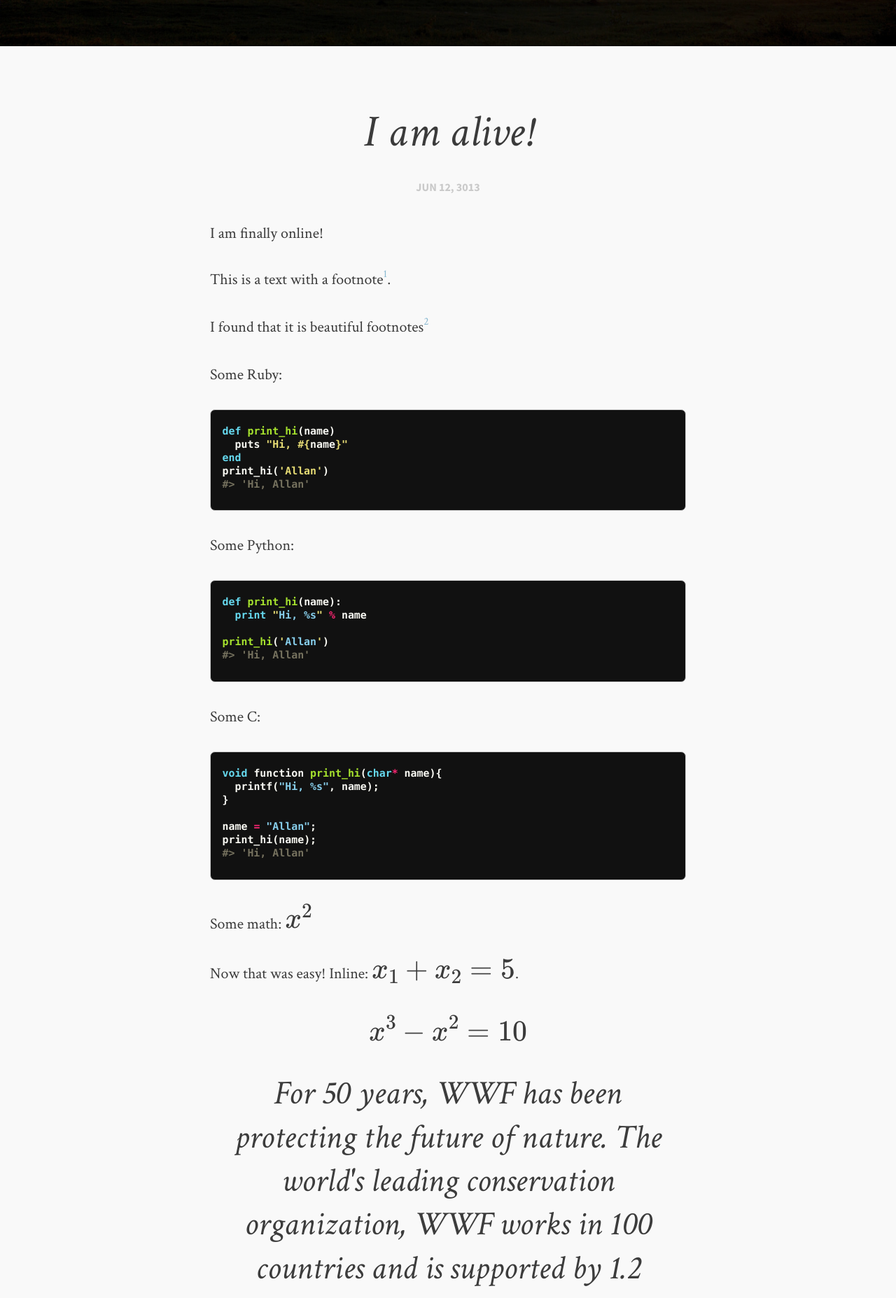
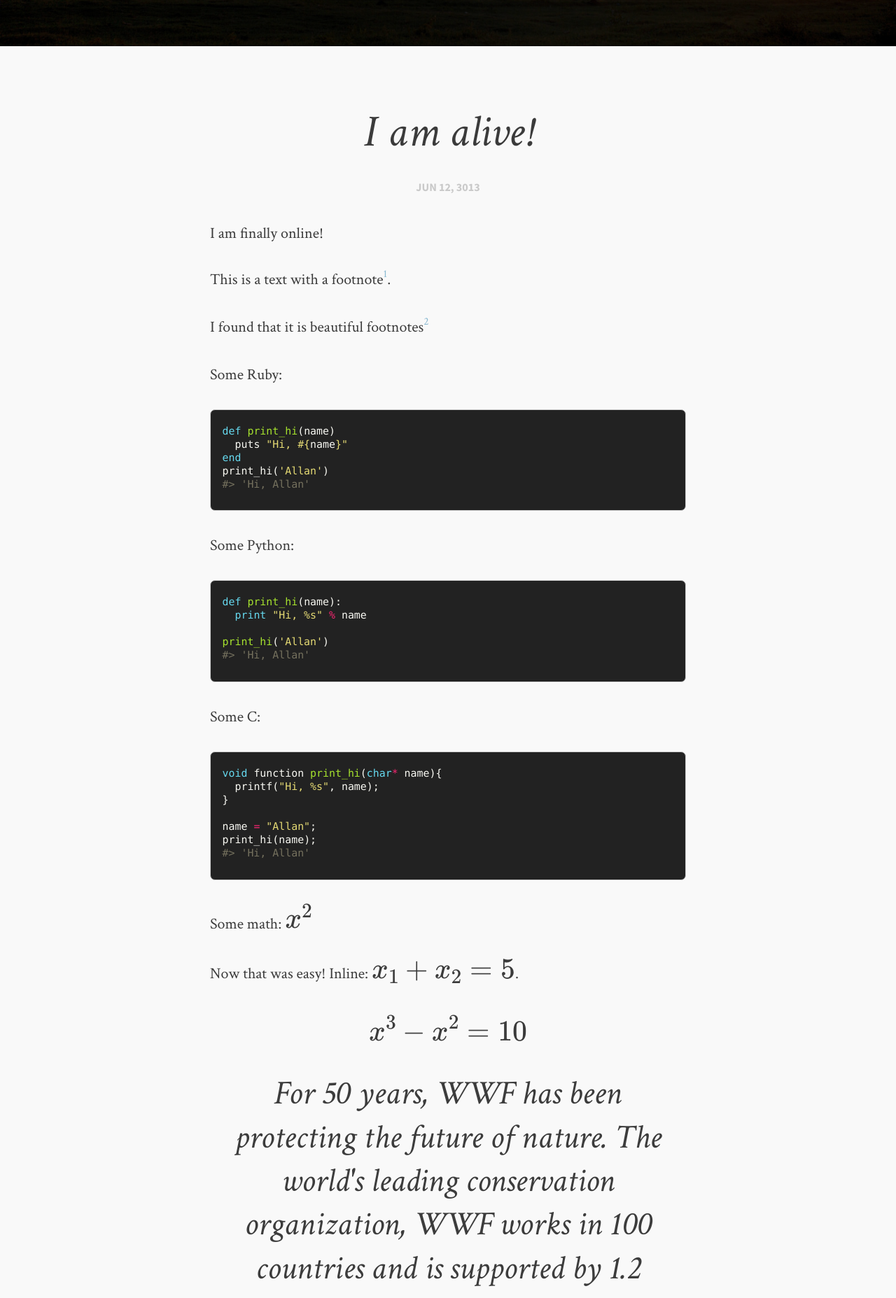
Before and after one commit to snowdj/allanino.github.io, a Jekyll site: the page built from _posts/2014-06-11-other-post.md, in a window 1280 px wide. Shown: the part 484-2339 px from the top of the page at 70% size. Built offline with Jekyll 4.4.1, drawn with Linux system fonts in a browser that asks for light colours; formulas are drawn with MathJax 3; comment, search, counter and statistics services are not loaded.

Commit message:
Better syntax highlight support.

```diff
--- a/assets/css/i.css
+++ b/assets/css/i.css
@@ -397,41 +397,6 @@ blockquote, blockquote p {
   text-align: center;
   color: #3c3c3c;
   margin-bottom: 33px;
-}
-
-/*   Code Formatting    */
-code {
-  color: #24536b;
-  font-family: "Monaco", "Courier New", "Courier";
-  font-size: .75em;
-  font-weight: bold;
-}
-
-.highlight {
-  background: #3b3b3b;
-  padding: 12px;
-  border-radius: 4px;
-  margin-bottom: 33px;
-  overflow-x: scroll;
-}
-.highlight code {
-  color: #f9f9f9;
-  font-family: "Monaco", "Courier New", "Courier";
-  font-size: .9em;
-}
-.highlight code .lineno {
-  margin-right: 16.5px;
-  color: #d9d9d9;
-  line-height: 2em;
-}
-.highlight code .nt {
-  color: #c85b5c;
-}
-.highlight code .na {
-  color: #f0e687;
-}
-.highlight code .s {
-  color: #87ceeb;
 }
 
 hr {
--- a/assets/css/syntax.css
+++ b/assets/css/syntax.css
@@ -1,10 +1,6 @@
-.highlight .hll { background-color: #333333 }
 .highlight  {
-
-background: #111111;
-
+  background: #222222;
   color: #ffffff ;
-
   padding: 0.2em 0.9em;
   margin-bottom: 1em;
   font: normal normal normal 115%/normal 'Monaco', 'Courier New', 'DejaVu Sans Mono', 'Bitstream Vera Sans Mono', monospace !important;
@@ -12,12 +8,9 @@ padding: 0.2em 0.9em;
   overflow: auto;
   font-size: 1.0em;
   border: 1px solid #CCC;
-
   -moz-border-radius:7px;
   -webkit-border-radius:7px;
    border-radius:7px;
-
-
 }
 
 p > code, p > a > code, li > code, h3 > code
@@ -25,15 +18,11 @@ p > code, p > a > code, li > code, h3 > code
 border-radius: 4px;
 -webkit-border-radius: 4px;
 -moz-border-radius: 4px;
-color: #b9b9b9;
+color: #cccccc;
 /*color: white*/
-background-image: url(/images/opaque_20.png);
-font-family: Menlo, Consolas, "Courier New", Courier, "Liberation Mono", monospace;
-font-size: 1.0em;
-/*height: 0px;
-image-rendering: auto;
-left: auto;
-list-style-type: disc;*/
+background: #222222;
+font-size: 0.75em;
+font-family: "Consolas", "Courier New", "Courier", "FreeMono", monospace;
 padding-bottom: 2px;
 padding-left: 4px;
 padding-right: 4px;
@@ -46,10 +35,10 @@ top: auto;
 
 }
 
-
 p > a > code
 {
 color: #95be7d;
+font-size: 1.0em;
 }
 
 code, pre {
@@ -79,6 +68,8 @@ font-size:1em;
 .highlight .cs { color: #75715e } /* Comment.Special */
 .highlight .ge { font-style: italic } /* Generic.Emph */
 .highlight .gs { font-weight: bold } /* Generic.Strong */
+.highlight .go { color: #a8a8a8 } /* Generic.Output */
+.highlight .gp { color: #1f99f4 } /* Generic.Prompt */
 .highlight .kc { color: #66d9ef } /* Keyword.Constant */
 .highlight .kd { color: #66d9ef } /* Keyword.Declaration */
 .highlight .kn { color: #f92672 } /* Keyword.Namespace */
```
Lines whose indentation alone changed are shown as unchanged.
